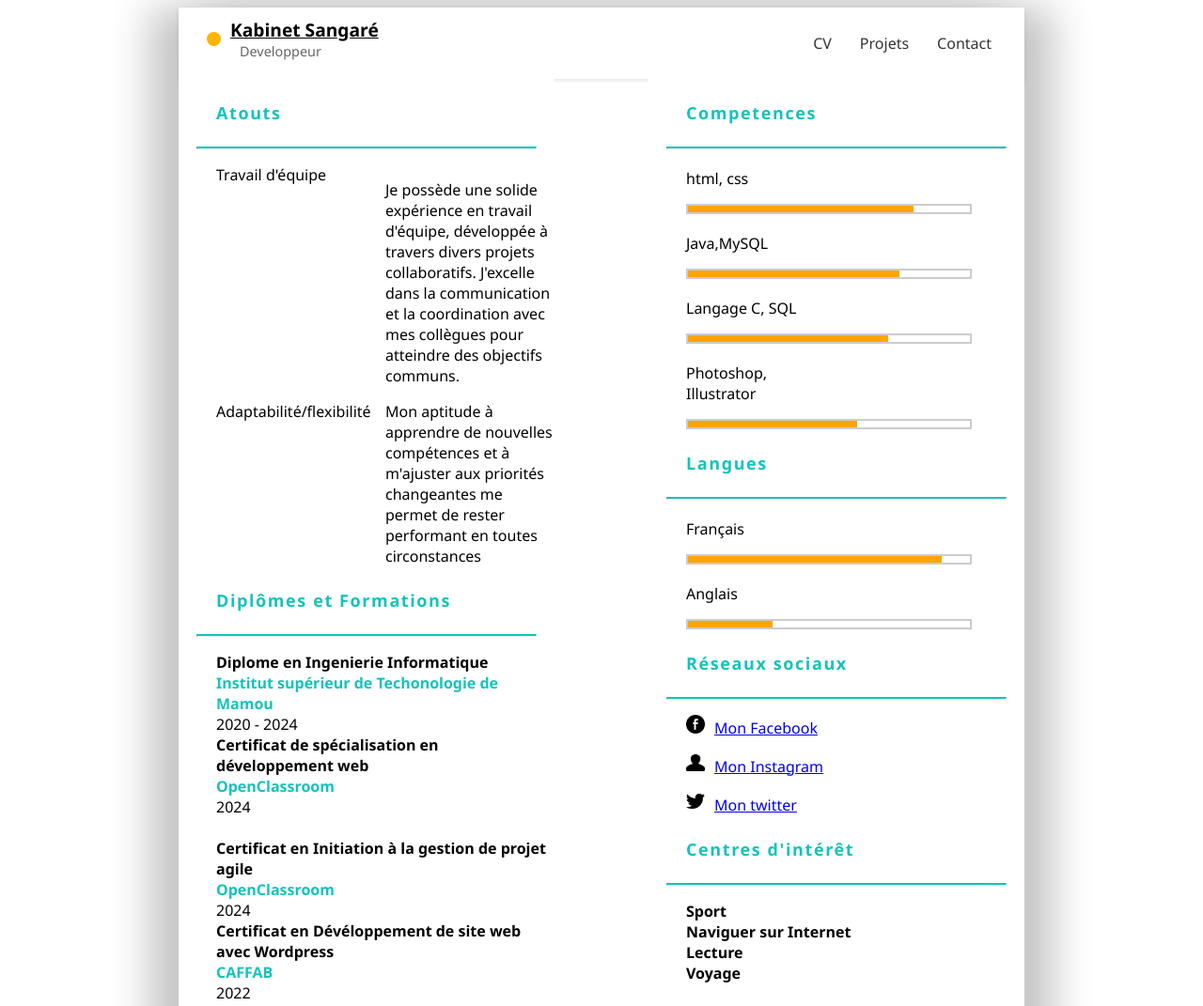
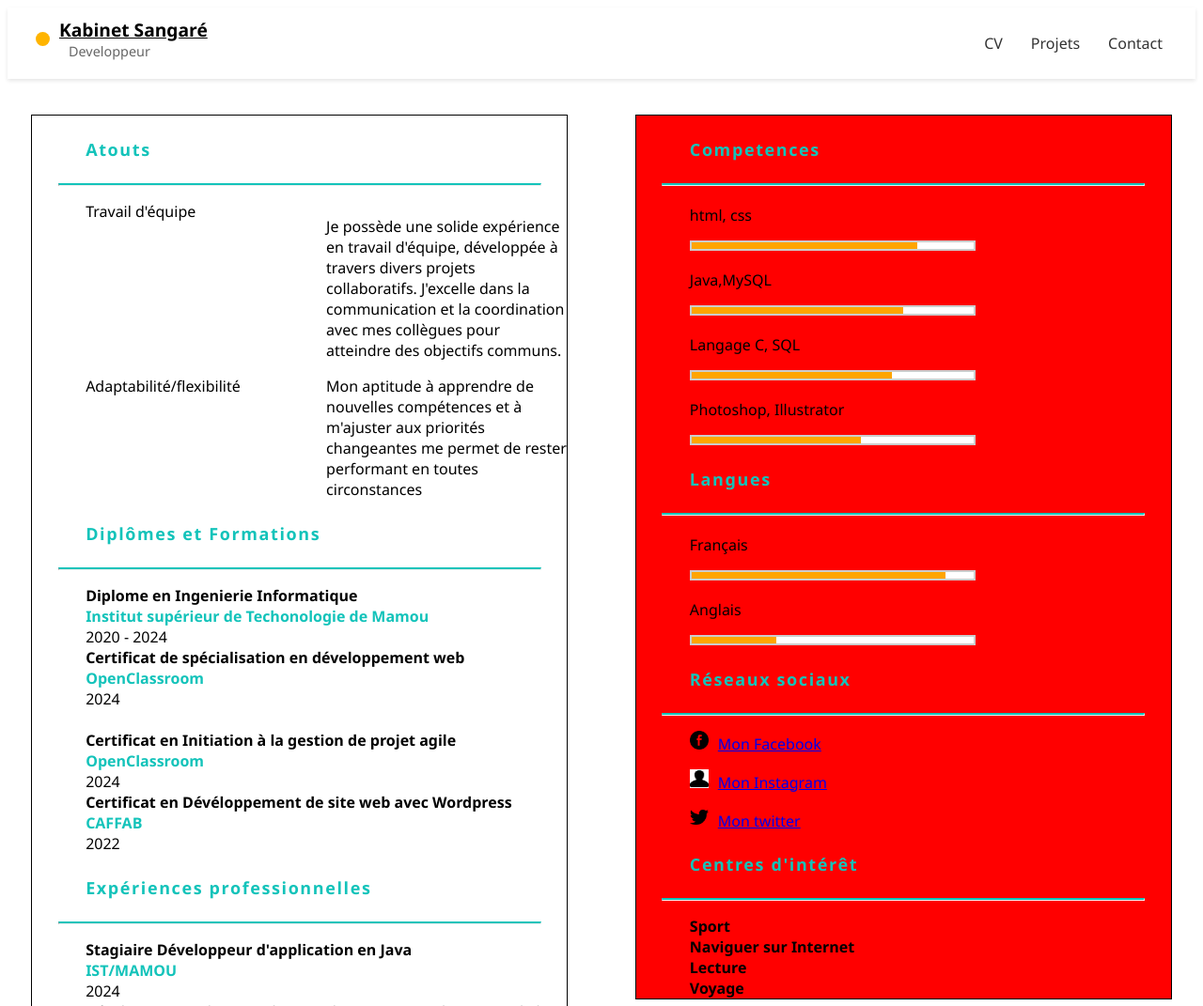
Before and after one commit to ThalesSangare/Mon_CV, a plain HTML site: page Pages/cv.html in a window 1280 px wide. Shown: the top 1071 px of the page at 94% size. Drawn offline with Linux system fonts and the light colour scheme.

Commit message:
DEBUT DU TRAITEMENT DE LA PAGE CV

```diff
--- a/Pages/cv.html
+++ b/Pages/cv.html
@@ -2,8 +2,7 @@
 <html lang="en">
   <head>
     <meta charset="utf-8" />
-    <meta http-equiv="X-UA-Compatible" content="IE=edge" />
-    <meta name="viewport" content="width=device-width, initial-scale=1" />
+    <meta name="viewport" content="width=device-width, initial-scale=1.0" />
     <title>CV</title>
     <link
       rel="stylesheet"
--- a/Style/stylecv.css
+++ b/Style/stylecv.css
@@ -1,14 +1,13 @@
 body {
-    font-family: 'Segoe UI', Tahoma, Geneva, Verdana, sans-serif;
+  font-family: "Segoe UI", Tahoma, Geneva, Verdana, sans-serif;
 }
 
-
-main {
-    box-shadow: 30px 0px 40px rgb(196, 196, 196), -30px 0px 40px rgb(196, 196, 196);
+/* main {
+  box-shadow: 30px 0px 40px rgb(196, 196, 196),
+    -30px 0px 40px rgb(196, 196, 196);
   margin: auto;
   max-width: 900px;
-}
-
+} */
 
 /* DEBUT ENTETE */
 .header {
@@ -30,7 +29,7 @@ main {
 .profile-dot {
   width: 15px;
   height: 15px;
-    background-color: #FFB400;
+  background-color: #ffb400;
   border-radius: 50%;
   margin-right: 10px;
 }
@@ -76,8 +75,6 @@ main {
 
 /* FIN ENTETE */
 
-
-
 .srkl {
   display: flex;
   justify-content: space-between;
@@ -85,65 +82,71 @@ main {
   background-color: white;
   width: 100%;
 }
-h3{
+h3 {
   color: #13c3ba;
   font-weight: bold;
-    letter-spacing: .1rem;
+  letter-spacing: 0.1rem;
   font-size: 20px;
 }
-.post{
+.post {
   color: orange;
   font-weight: bold;
-    letter-spacing: .1rem;
+  letter-spacing: 0.1rem;
 }
-.right{
+.right {
   padding: 0;
   margin: 5px;
   margin-top: -10%;
 }
-.right p{
+.right p {
   margin-left: 600px;
-   letter-spacing: .1rem;
+  letter-spacing: 0.1rem;
 }
-.info{
+.info {
   width: 20px;
   height: 20px;
 }
-.section-left{
+.section-left {
+  border: 1px solid black;
   background-color: white;
   float: left;
+  margin-left: 20%;
+  margin-top: 3%;
   width: 400px;
 }
-.section-right{
+.section-right {
   background-color: white;
   float: right;
   width: 400px;
+  border: 1px solid black;
+  margin-right: 18%;
+  margin-top: 3%;
 }
- h4{
+h4 {
   margin-left: 10%;
   color: #13c3ba;
-    letter-spacing: .1rem;
+  letter-spacing: 0.1rem;
   font-size: 18px;
 }
-hr.light{
+hr.light {
   border-top: 2px solid #13c3ba;
   width: 90%;
- margin-top: .8rem;
+  margin-top: 0.8rem;
   margin-bottom: 1rem;
 }
-.atouts{
+.atouts {
   display: grid;
   grid-template-columns: repeat(2, 1fr);
   margin-left: 10%;
 }
-.div{
+.div {
   margin-left: 10%;
 }
 
 .skls {
   padding: 0px;
   width: 40%;
-    margin-left: 10%
+  margin-left: 10%;
 }
 .cool {
   background-color: #fff;
@@ -155,18 +158,18 @@ hr.light{
 .po {
   margin-top: 20px;
 }
-strong{
+strong {
   color: #13c3ba;
   text-decoration: none;
 }
 .inner {
   height: 100%;
-    background-color:  orange;
+  background-color: orange;
 }
-.interet{
+.interet {
   margin-left: 10%;
 }
-span{
+span {
   margin-left: 10px;
 }
 /* DEBUT footer */
@@ -225,3 +228,21 @@ span{
 }
 
 /* FIN footer */
+
+@media (max-width: 1316px) {
+  /* POUR CETTE PREMIERE MINIMUM 900 EST BON POUR CE CODE DONC CONTINUE LA SUITE */
+  .section-left {
+    border: 1px solid black;
+    background-color: white;
+    float: left;
+    width: 45%;
+    margin-left: 2%;
+  }
+  .section-right {
+    background-color: red;
+    float: right;
+    width: 45%;
+    border: 1px solid black;
+    margin-right: 2%;
+  }
+}
```
Lines whose indentation alone changed are shown as unchanged.
